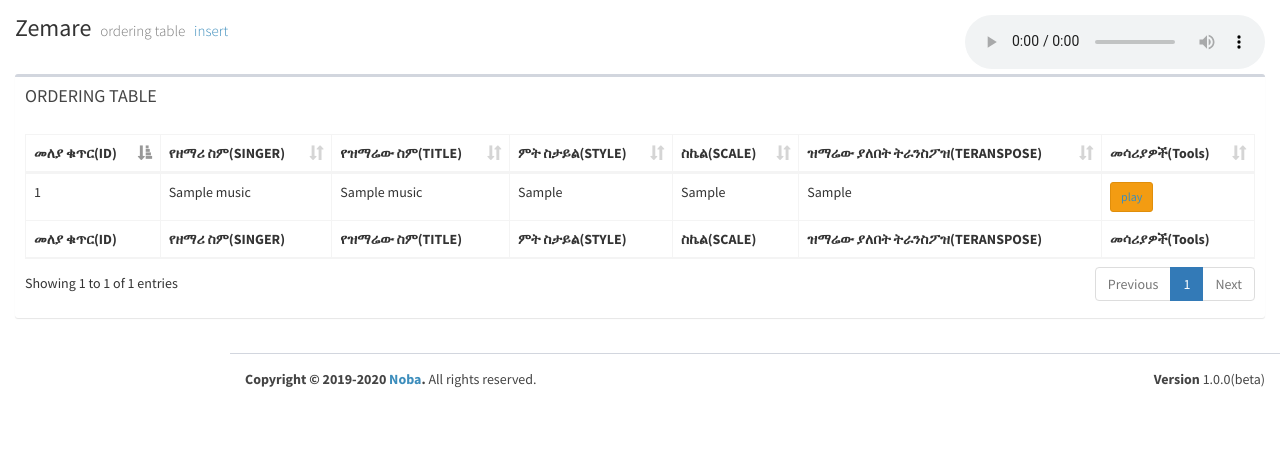
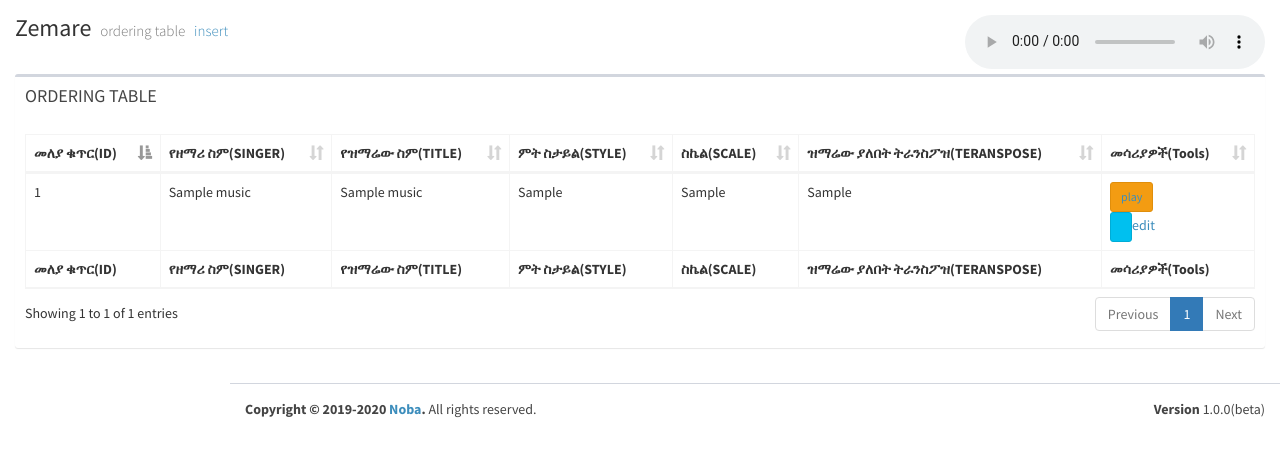
Before and after one commit to Nobel-noba/music, a PHP site: page / in a window 1280 px wide. Shown: the top 457 px of the page. Run offline with PHP 8.4, Linux system fonts and the light colour scheme; tables that the repository leaves empty or names only in its code hold one stand-in row (values such as "Sample post"); some libraries are stand-ins or nearby versions.

Commit message:
adding the edit files

```diff
--- a/INDEX.PHP
+++ b/INDEX.PHP
@@ -1,3 +1,4 @@
+<?php session_start();?>
 <!DOCTYPE html>
 <html>
 <head>
@@ -37,7 +38,7 @@
       <h1>
         Zemare
         <small>ordering table</small>
-          <small><a href="#">insert</a></small>
+          <small><a href="pages/insert/insert.php">insert</a></small>
           <div style="float: right">
               <audio controls >
                   <source src="horse.ogg" type="audio/ogg">
@@ -87,8 +88,13 @@
                             echo "<td>".$row["style"]."</td>";
                             echo "<td>".$row["scale"]."</td>";
                             echo "<td>".$row["transpose"]."</td>";
-                            echo "<td><button class='btn btn-sm btn-warning' data-toggle='' value='play'><a>play</a></button></button></td></tr>";
-                        }
+                            echo "<td>
+                                      <button class='btn btn-sm btn-warning' data-toggle='' value='play'><a>play</a></button>
+                                      <form action='pages/edit/edit.php'>
+                                      <input type='submit' class='btn btn-sm btn-info' data-toggle='' value=''><a href='pages/edit/edit.php?id=".$row['id']."'>edit</a></input>
+                                        </form>
+                                   </td></tr>
+                                      ";}
                     }?>
                 </tbody>
                 <tfoot>
@@ -152,7 +158,8 @@
       'info'        : true,
       'autoWidth'   : false
     })
-  })
+  });
+
 </script>
 </body>
 </html>
```
